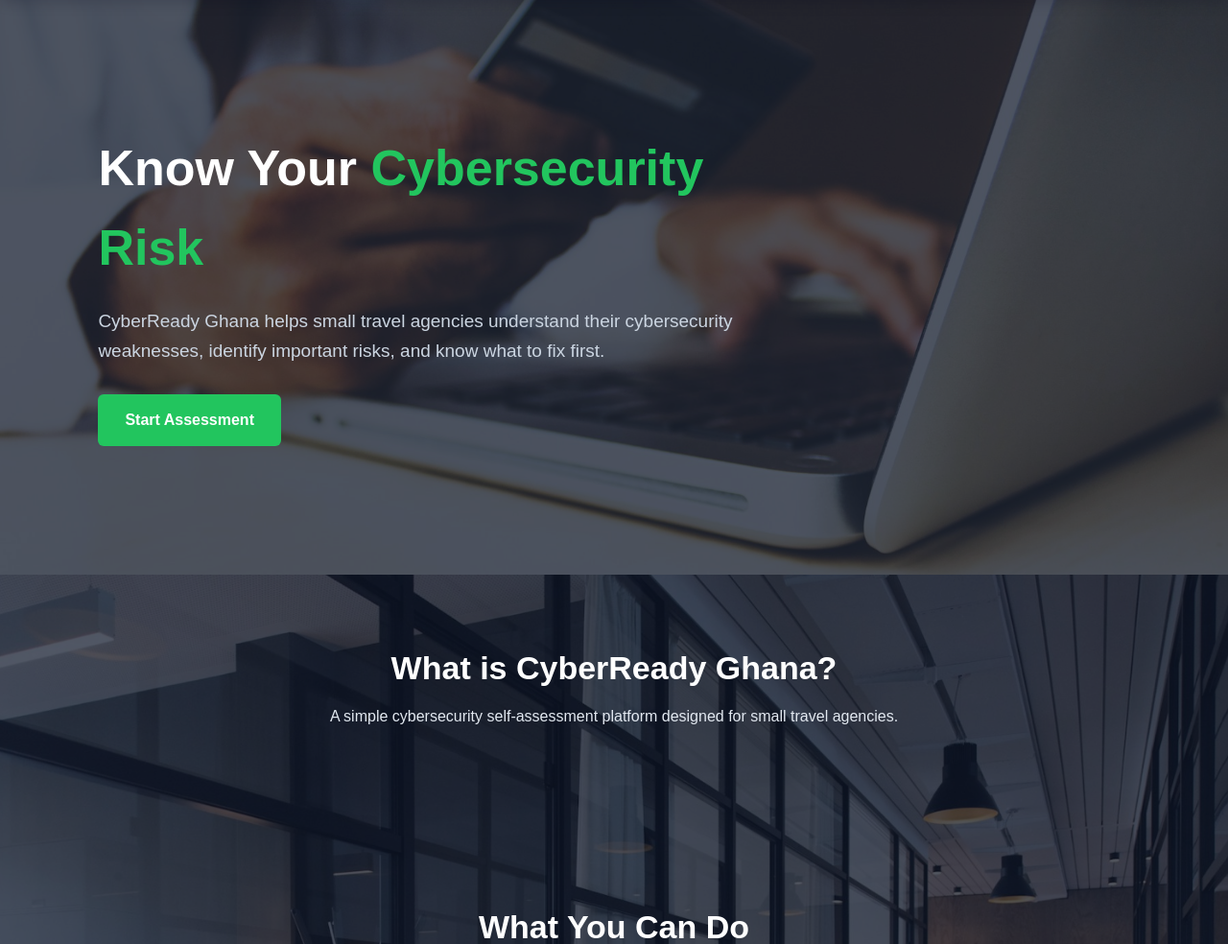
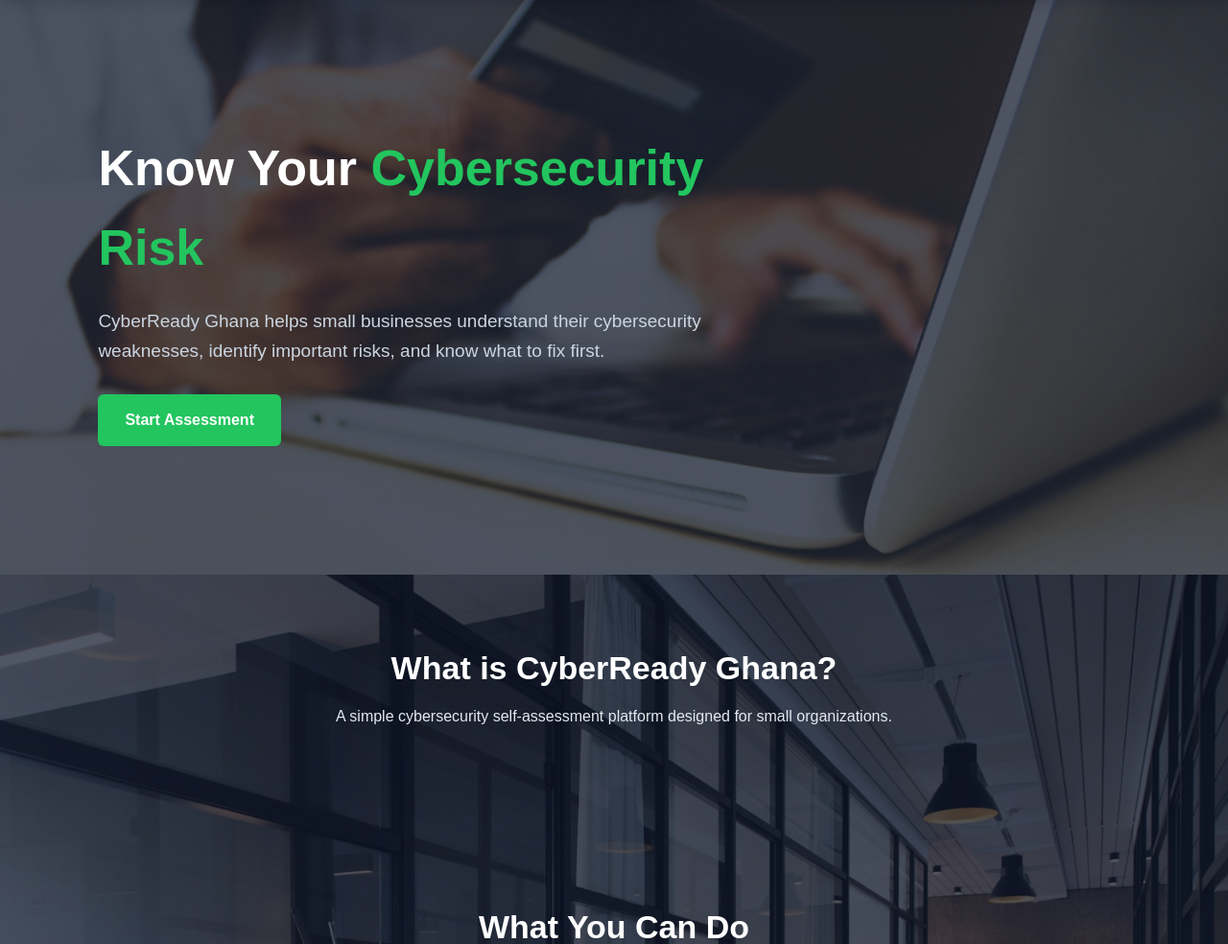
Before and after one commit to oswaldtokux-sketch/cyberready-ghana_v2.0, a Flask app: page / in a window 1280 px wide. Shown: the part 75-1059 px from the top of the page at 96% size. Run offline with Flask 3, Linux system fonts and the light colour scheme.

Commit message:
Update index.html

```diff
--- a/app/templates/index.html
+++ b/app/templates/index.html
@@ -47,7 +47,7 @@
         </h1>
 
         <p>
-          CyberReady Ghana helps small travel agencies understand their
+          CyberReady Ghana helps small businesses understand their
           cybersecurity weaknesses, identify important risks, and know what to
           fix first.
         </p>
@@ -72,7 +72,7 @@
 
           <p>
             A simple cybersecurity self-assessment platform designed for small
-            travel agencies.
+            organizations.
           </p>
         </div>
       </section>
```
